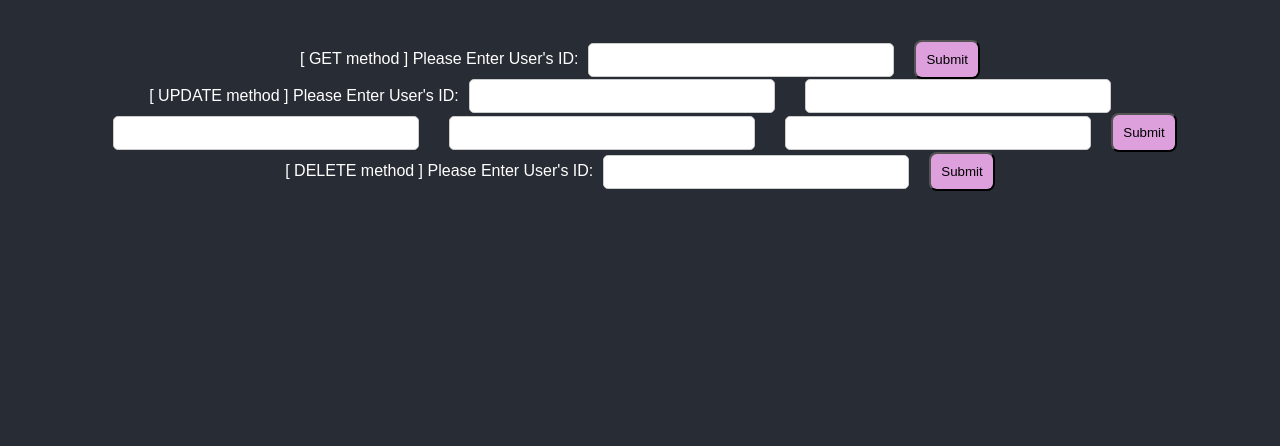
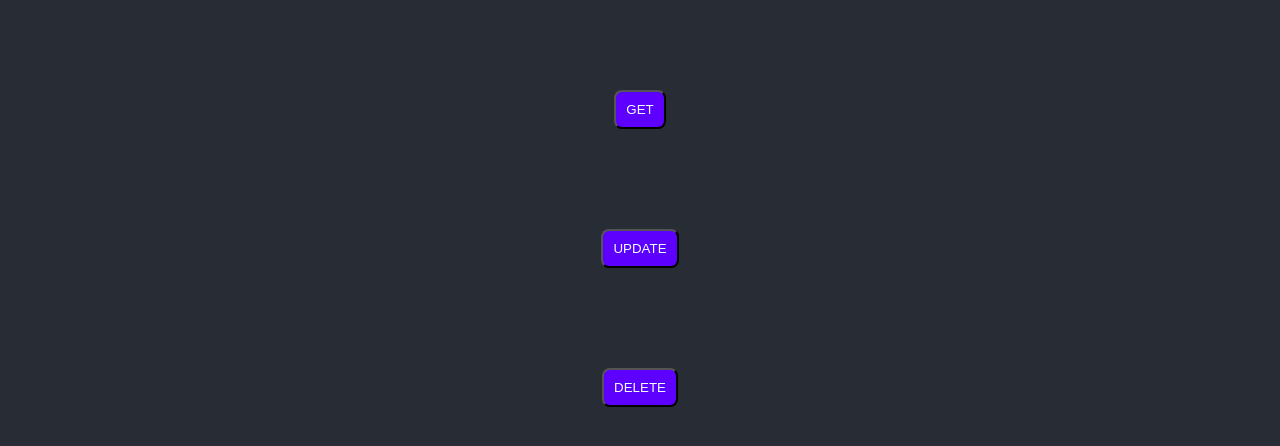
Before and after one commit to TikhampornSky/Tendon-Indiv, a React (Create React App) app: page /admin/user in a window 1280 px wide. Shown: the top 446 px of the page. Built offline with nearby package versions, Linux system fonts and the light colour scheme; what inversify would draw is missing.

Commit message:
User Page Logic OK

```diff
--- a/src/_demo_setting.ts
+++ b/src/_demo_setting.ts
@@ -1,4 +1,4 @@
-export const token = "eyJhbGciOiJIUzI1NiIsInR5cCI6IkpXVCJ9.eyJpc3MiOiJ0ZW5kb25CYWNrZW5kIiwic3ViIjoiNjNhNmZhZDZlNjgwODE0MjJkNjJlZDI0IiwiZXhwIjoxNjcyNDE5MjI5LCJuYmYiOjE2NzI0MTIwMjksImlhdCI6MTY3MjQxMjAyOSwianRpIjoiNjNhZWZiN2RlNjgwODE0MjJkNjJmMzZhIn0.zUxkEZSCFROp9rz_zP_-6EGMDXKZSLZCvpW7wMzifIE"
+export const token = "eyJhbGciOiJIUzI1NiIsInR5cCI6IkpXVCJ9.eyJpc3MiOiJ0ZW5kb25CYWNrZW5kIiwic3ViIjoiNjNhNmZhZDZlNjgwODE0MjJkNjJlZDI0IiwiZXhwIjoxNjcyNTAyNDM4LCJuYmYiOjE2NzI0OTUyMzgsImlhdCI6MTY3MjQ5NTIzOCwianRpIjoiNjNiMDQwODZlNjgwODE0MjJkNjJmMzcwIn0.YoNgcuxYyu24qp8lh6WM_jwZ6RBiTS1P9k2PkXJE6Dc"
 export const node_id = "63ac585be68081422d62ee68"
 export const user_id = "63ab15fce68081422d62ed30"
 export const lesson_id = "63ad01bfe68081422d62efa6"
--- a/src/admin_page/Admin_user.tsx
+++ b/src/admin_page/Admin_user.tsx
@@ -1,25 +1,40 @@
-import React from 'react';
+import React, { useState } from 'react';
 import './user_page.css'
 import UserInputPage from './user_page';
 
-import { UserGetHandle, UserUpdateHandle, UserDeleteHandle } from '../pages/UserView';
-
-import { ContainerProviderTendon } from '../services/container';
-
+interface showComponentModel {
+  showGet: boolean,
+  showUpdate: boolean,
+  showDelete: boolean
+}
 
 function AdminUser() {
+  const [show, setShow] = useState<showComponentModel>({showGet: false, showUpdate:false, showDelete:false})
+
+  function submitHandle (method: string) {
+    if (method === "Get") {
+      setShow({showGet: !show.showGet, showUpdate: show.showUpdate, showDelete: show.showDelete})
+    } else if (method === "Update") {
+      setShow({showGet: show.showGet, showUpdate: !show.showUpdate, showDelete: show.showDelete})
+    } else {
+      setShow({showGet: show.showGet, showUpdate :show.showUpdate, showDelete: !show.showDelete})
+    }
+  }
+
   return (
     <div className="App">
       <div>
-        <UserInputPage method ="GET" />
+        <button onClick={ () => submitHandle("Get")} className="button-shown"> GET </button>
+        <UserInputPage method ="GET" shown = {show.showGet} />
       </div>
-      <UserInputPage method ="UPDATE" />
-      <UserInputPage method ="DELETE" />
-      {/* <ContainerProviderTendon>
-        < UserGetHandle />
-        < UserUpdateHandle />
-        < UserDeleteHandle />
-      </ContainerProviderTendon> */}
+      <div>
+        <button onClick={ () => submitHandle("Update")} className="button-shown"> UPDATE </button>
+        <UserInputPage method ="UPDATE" shown = {show.showUpdate} />
+      </div>
+      <div>
+        <button onClick={ () => submitHandle("Delete")} className="button-shown"> DELETE </button>
+        <UserInputPage method ="DELETE" shown = {show.showDelete} />
+      </div>
     </div>
   );
 }
--- a/src/admin_page/user_page.css
+++ b/src/admin_page/user_page.css
@@ -15,3 +15,15 @@ button {
     padding: 10px;
     border-radius: 8px;
 }
+
+.button-shown {
+    background-color: rgb(93, 0, 253);
+    color: azure;
+    margin-top: 50px;
+    margin-bottom: 50px;
+}
+
+.update-field {
+    margin-top: 10px;
+    margin-bottom: 10px;
+}
--- a/src/admin_page/user_page.tsx
+++ b/src/admin_page/user_page.tsx
@@ -1,24 +1,30 @@
 import React, { useState } from 'react';
+import './user_page.css'
 import { UserGetHandle, UserUpdateHandle, UserDeleteHandle } from '../pages/UserView';
 import { ContainerProviderTendon } from '../services/container';
+import { User } from "../interfaces/TendonType";
 
 type stateType = {
     id: string;
 };
 
-interface inputType {
-    method: string
-}
-
 interface resultShowType {
     IsShow: boolean,
     ID: string,
-    method: string
+    method: string,
+    body: User
 }
 
 interface updateCase {
     isUpdate: boolean
 }
+
+interface userInputpageType {
+    method: string,
+    shown: boolean
+}
+
+var updatedata = {} as User
 
 function ShowResultField(props: resultShowType) {
     if (props.IsShow === true) {
@@ -27,7 +33,7 @@ function ShowResultField(props: resultShowType) {
                 <>
                     <ContainerProviderTendon>
                         <div>
-                            <UserGetHandle user_id = { props.ID } ></UserGetHandle>
+                            <UserGetHandle user_id = { props.ID } body = { {} as User} ></UserGetHandle>
                         </div>
                     </ContainerProviderTendon>
                 </>
@@ -37,7 +43,7 @@ function ShowResultField(props: resultShowType) {
                 <>
                     <ContainerProviderTendon>
                         <div>
-                            <UserUpdateHandle user_id = { props.ID } ></UserUpdateHandle>
+                            <UserUpdateHandle user_id = { props.ID } body = {props.body} ></UserUpdateHandle>
                         </div>
                     </ContainerProviderTendon>
                 </>
@@ -47,7 +53,7 @@ function ShowResultField(props: resultShowType) {
                 <>
                     <ContainerProviderTendon>
                         <div>
-                            <UserDeleteHandle user_id = { props.ID } ></UserDeleteHandle>
+                            <UserDeleteHandle user_id = { props.ID } body = { {} as User}></UserDeleteHandle>
                         </div>
                     </ContainerProviderTendon>
                 </>
@@ -65,29 +71,37 @@ function ShowResultField(props: resultShowType) {
 }
 
 function InputForUpdate(UpdateCase: updateCase) {
-    const [firstname, setFirstName] = useState<string>("")
     const onChangeFName = (e: React.FormEvent<HTMLInputElement>): void => {
-        setFirstName(e.currentTarget.value)
+        updatedata.firstName = e.currentTarget.value
     };
-    const [lastname, setLastName] = useState<string>("")
     const onChangeLName = (e: React.FormEvent<HTMLInputElement>): void => {
-        setLastName(e.currentTarget.value)
+        updatedata.lastName = e.currentTarget.value
     };
-    const [email, setEmail] = useState<string>("")
     const onChangeEmail = (e: React.FormEvent<HTMLInputElement>): void => {
-        setEmail(e.currentTarget.value)
+        updatedata.email = e.currentTarget.value
     };
-    const [password, setPassword] = useState<string>("")
     const onChangePassword = (e: React.FormEvent<HTMLInputElement>): void => {
-        setPassword(e.currentTarget.value)
+        updatedata.password = e.currentTarget.value
     };
     if (UpdateCase.isUpdate === true) {
         return (
             <>
-                <input type="text" value={ firstname } onChange={ onChangeFName } />
-                <input type="text" value={ lastname } onChange={ onChangeLName } />
-                <input type="text" value={ email } onChange={ onChangeEmail } />
-                <input type="text" value={ password } onChange={ onChangePassword } />
+                <div className='update-field'>
+                    Firstname:
+                    <input type="text" onChange={ onChangeFName } />
+                </div>
+                <div className='update-field'>
+                    Lastname:
+                    <input type="text" onChange={ onChangeLName } />
+                </div>
+                <div className='update-field'>
+                    Email:
+                    <input type="text" onChange={ onChangeEmail } />
+                </div>
+                <div className='update-field'>
+                    Password:
+                    <input type="text" onChange={ onChangePassword } />
+                </div>
             </>
         )
     } else {
@@ -98,7 +112,7 @@ function InputForUpdate(UpdateCase: updateCase) {
 
 }
 
-export default function UserInputPage(method: inputType) {
+export default function UserInputPage(props: userInputpageType) {
     const [state, setState] = useState<stateType>({ id: "" })
     const [showResult, setShowResult] = useState<boolean>(false)
 
@@ -107,21 +121,27 @@ export default function UserInputPage(method: inputType) {
         setShowResult(false)
     };
 
-    const submitGET = (): void => {
-        console.log(state)
+    const submitHandle = (): void => {
         setShowResult(true)
     }
 
+    if (props.shown === false) {
+        return (
+            <>
+            </>
+        )
+    } else {
         return (
             <>
                 <div>
-                [ {method.method} method ]  Please Enter User's ID:
+                    [ {props.method} method ]  Please Enter User's ID:
                     <input type="text" value={ state.id } onChange={ onChange } />
-                <InputForUpdate isUpdate = { method.method === "UPDATE" } />
-                <button onClick={ submitGET }> Submit </button>
+                    <InputForUpdate isUpdate = { props.method === "UPDATE" } />
+                    <button onClick={ submitHandle }> Submit </button>
                     {/* <p> { state.text } </p> */}
                 </div>
-            <ShowResultField IsShow={ showResult } ID = { state.id } method = { method.method } />
+                <ShowResultField IsShow={ showResult } ID = { state.id } method = { props.method } body = { updatedata } />
             </>
         );
     }
+}
--- a/src/pages/UserView.tsx
+++ b/src/pages/UserView.tsx
@@ -8,7 +8,8 @@ import { User } from "../interfaces/TendonType";
 import { token } from "../_demo_setting";
 
 interface UserProps {
-    user_id: string
+    user_id: string,
+    body: User
 }
 
 export const UserGetHandle = observer((props: UserProps) => {
@@ -53,18 +54,7 @@ export const UserUpdateHandle = observer((props: UserProps) => {
     const userID = props.user_id
     const [userView, setUserView] = useState<User>({} as User)
     const [message, setMessage] = useState<String>("")
-    var body: User = {
-        firstName: "Tontan",
-        lastName: "Tomato",
-        email: "t@email.com",
-        password: "12345678",
-        id: "",
-        createAt: "",
-        updateAt: "",
-        type: "",
-        role: "",
-        accessToken: ''
-    }
+    var body = props.body
     const viewModel = new UserDataViewModel(useTendonContainer())
     new Promise(function(myResolve, myReject) {
         useEffect(() => {
@@ -130,13 +120,14 @@ export const UserDeleteHandle = observer((props: UserProps) => {
                     <p> Loading... </p>
                 </>
             )
+        } else {
+            return (
+                <div>
+                    <p> "DELETE ERROR ZONE: " </p>
+                    <p> { message } </p>
+                </div>
+            )
         }
-        return (
-            <div>
-                <p> "DELETE ERROR ZONE: " </p>
-                <p> { message } </p>
-            </div>
-        )
     }
 })
 
--- a/src/services/user_service.ts
+++ b/src/services/user_service.ts
@@ -51,7 +51,6 @@ class AuthService {
             })
         } catch (err) {
             this.status = Object(err)["response"]["request"]["status"]
-            // console.log(this.status)
             this.response = {} as User
         }
         return this.response
@@ -68,7 +67,9 @@ class AuthService {
                 this.status = res.status
             })
         } catch(err) {
-            this.status = Object(err)["response"]["request"]["status"]
+            if (this.status !== 200) {
+                this.status = Object(err)["response"]["request"]["status"]
+            }
         }
         return this.status
     }
```
Lines whose indentation alone changed are shown as unchanged.
